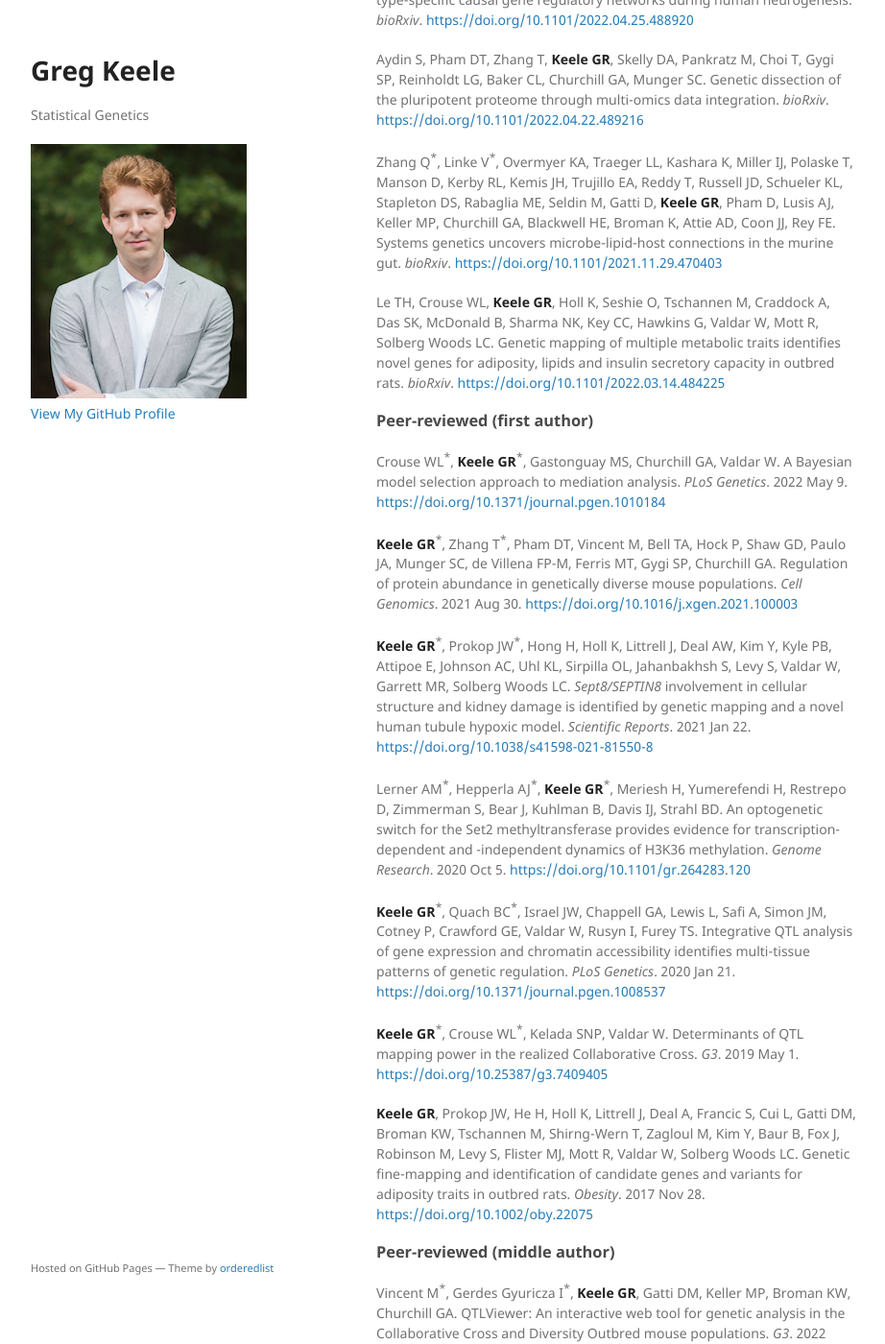
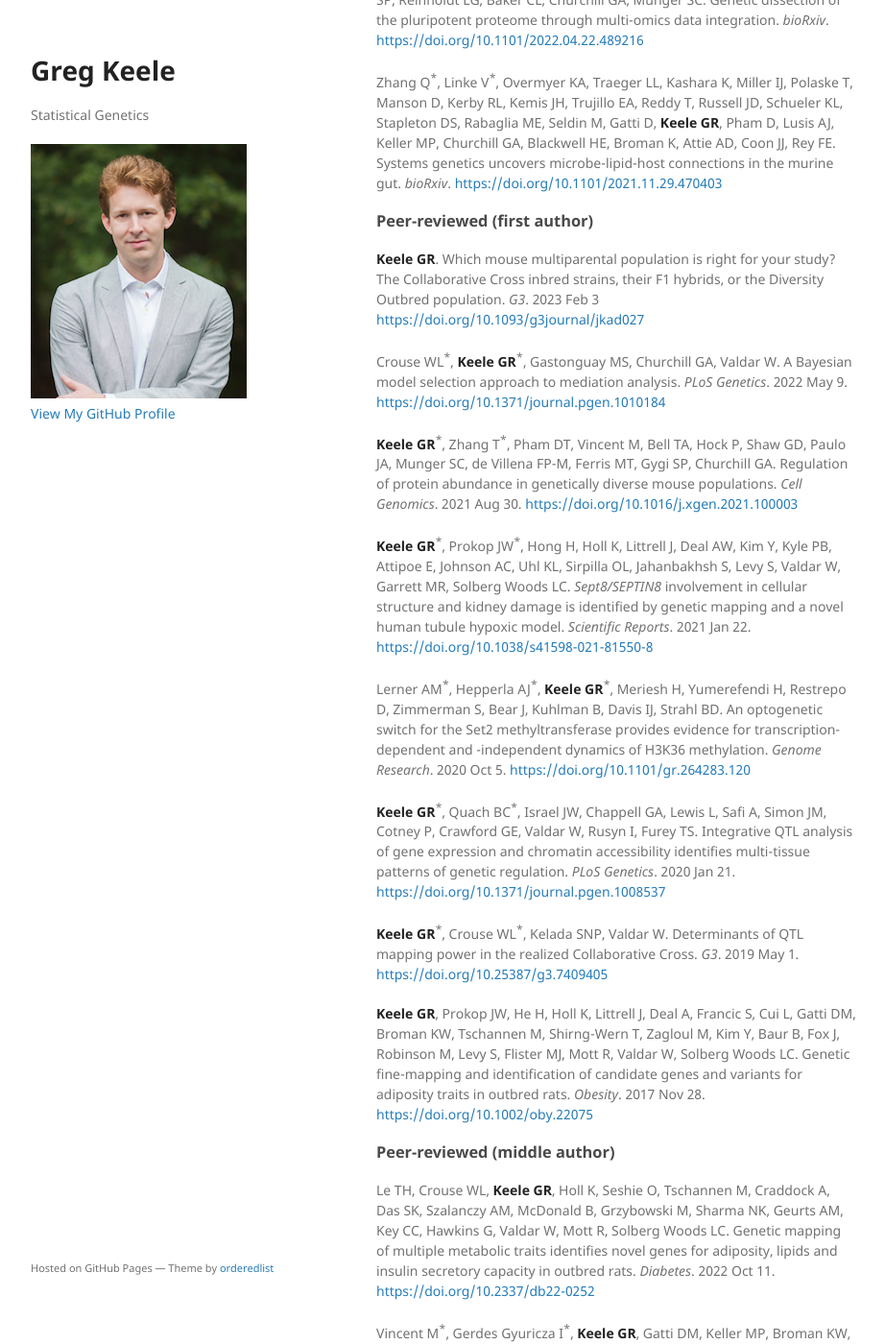
Before and after one commit to gkeele/gkeele.github.io, a Jekyll site: the page built from publications.md, in a window 1280 px wide and 1400 px high, scrolled down 653 px. Shown: the whole window at 96% size, without its empty margins (178-1100 px from the left). Built offline with Jekyll 4.4.1, drawn with Linux system fonts in a browser that asks for light colours; our own code applies the rules of GitHub Pages for plain Markdown files; some of the changed text lies outside the part shown.

Commit message:
Updated publications

```diff
--- a/publications.md
+++ b/publications.md
@@ -8,8 +8,6 @@ layout: default
 ### Preprints
 
 **Keele GR**, Maurizio PL, Oreper D, Valdar W. Bayesian decision theoretic design of two-founder experimental crosses given diallel data. *bioRxiv*. [https://doi.org/10.1101/489682](https://www.biorxiv.org/content/10.1101/489682)
-
-**Keele GR**. Which mouse multiparental population is right for your study? The Collaborative Cross inbred strains, their F1 hybrids, or the Diversity Outbred population.*bioRxiv*. [https://doi.org/10.1101/2022.08.26.505416](https://doi.org/10.1101/2022.08.26.505416)
 
 **Keele GR**, Zhang J, Szpyt J, Korstanje R, Gygi SP, Churchill GA, Schweppe DK. Determination of cross-tissue and tissue-specific aging changes in murine proteomes. *bioRxiv*. [https://doi.org/10.1101/2022.05.17.492125](https://doi.org/10.1101/2022.05.17.492125)
 
@@ -23,9 +21,9 @@ Aydin S, Pham DT, Zhang T, **Keele GR**, Skelly DA, Pankratz M, Choi T, Gygi SP,
 
 Zhang Q<sup>\*</sup>, Linke V<sup>\*</sup>, Overmyer KA, Traeger LL, Kashara K, Miller IJ, Polaske T, Manson D, Kerby RL, Kemis JH, Trujillo EA, Reddy T, Russell JD, Schueler KL, Stapleton DS, Rabaglia ME, Seldin M, Gatti D, **Keele GR**, Pham D, Lusis AJ, Keller MP, Churchill GA, Blackwell HE, Broman K, Attie AD, Coon JJ, Rey FE. Systems genetics uncovers microbe-lipid-host connections in the murine gut. *bioRxiv*. [https://doi.org/10.1101/2021.11.29.470403](https://doi.org/10.1101/2021.11.29.470403)
 
-Le TH, Crouse WL, **Keele GR**, Holl K, Seshie O, Tschannen M, Craddock A, Das SK, McDonald B, Sharma NK, Key CC, Hawkins G, Valdar W, Mott R, Solberg Woods LC. Genetic mapping of multiple metabolic traits identifies novel genes for adiposity, lipids and insulin secretory capacity in outbred rats. *bioRxiv*. [https://doi.org/10.1101/2022.03.14.484225](https://doi.org/10.1101/2022.03.14.484225)
+### Peer-reviewed (first author)
 
-### Peer-reviewed (first author)
+**Keele GR**. Which mouse multiparental population is right for your study? The Collaborative Cross inbred strains, their F1 hybrids, or the Diversity Outbred population. *G3*. 2023 Feb 3 [https://doi.org/10.1093/g3journal/jkad027](https://doi.org/10.1093/g3journal/jkad027)
 
 Crouse WL<sup>\*</sup>, **Keele GR**<sup>\*</sup>, Gastonguay MS, Churchill GA, Valdar W. A Bayesian model selection approach to mediation analysis. *PLoS Genetics*. 2022 May 9. [https://doi.org/10.1371/journal.pgen.1010184](https://journals.plos.org/plosgenetics/article?id=10.1371/journal.pgen.1010184#sec031)
 
@@ -43,13 +41,15 @@ Lerner AM<sup>\*</sup>, Hepperla AJ<sup>\*</sup>, **Keele GR**<sup>\*</sup>, Mer
 
 ### Peer-reviewed (middle author)
 
+Le TH, Crouse WL, **Keele GR**, Holl K, Seshie O, Tschannen M, Craddock A, Das SK, Szalanczy AM, McDonald B, Grzybowski M, Sharma NK, Geurts AM, Key CC, Hawkins G, Valdar W, Mott R, Solberg Woods LC. Genetic mapping of multiple metabolic traits identifies novel genes for adiposity, lipids and insulin secretory capacity in outbred rats. *Diabetes*. 2022 Oct 11. [https://doi.org/10.2337/db22-0252](https://doi.org/10.2337/db22-0252)
+
 Vincent M<sup>\*</sup>, Gerdes Gyuricza I<sup>\*</sup>, **Keele GR**, Gatti DM, Keller MP, Broman KW, Churchill GA. QTLViewer: An interactive web tool for genetic analysis in the Collaborative Cross and Diversity Outbred mouse populations. *G3*. 2022 June 15. [https://doi.org/10.1093/g3journal/jkac146](https://doi.org/10.1093/g3journal/jkac146)
 
 Crouse WL<sup>\*</sup>, Das SK<sup>\*</sup>, Le TH, **Keele GR**, Holl K, Seshie O, Craddock L, Sharma N, Comeau M, Langefeld CD, Hawkins G, Mott R, Valdar W, Solberg Woods LC. Transcriptome-wide analyses of adipose tissue in outbred rats reveal novel genetic regulatory mechanisms relevant to obesity for humans. *Physiological Genomics*. 2022 June 1. [https://doi.org/10.1152/physiolgenomics.00172.2021](https://doi.org/10.1152/physiolgenomics.00172.2021)
 
-Gerdes Gyuricza I, Chick JM, **Keele GR**, Deighan AG, Munger SC, Korstanje RC, Gygi SP, Churchill GA. Genome-wide transcript and protein analysis highlights the role of protein homeostasis in the aging mouse heart. *Genome Research*. 2022 March 11. [https://doi.org/10.1101/gr.275672.121](https://genome.cshlp.org/content/32/5/838.long)
+Gerdes Gyuricza I, Chick JM, **Keele GR**, Deighan AG, Munger SC, Korstanje RC, Gygi SP, Churchill GA. Genome-wide transcript and protein analysis highlights the role of protein homeostasis in the aging mouse heart. *Genome Research*. 2022 March 11. [https://doi.org/10.1101/gr.275672.121](https://doi.org/10.1101/gr.275672.121)
 
-Čuklina J, Lee CH, Williams EG, Sajic T, Collins BC, Rodríguez Martínez M, Sharma VS, Wendt F, Goetze S, **Keele GR**, Wollscheid B, Aebersold R, Pedrioli PGA. Diagnostics and correction of batch effects in large-scale proteomics studies: a tutorial. *Molecular Systems Biology*. 2021 Aug 1. [http://doi.org/10.15252/msb.202110240](https://www.embopress.org/doi/full/10.15252/msb.202110240)
+Čuklina J, Lee CH, Williams EG, Sajic T, Collins BC, Rodríguez Martínez M, Sharma VS, Wendt F, Goetze S, **Keele GR**, Wollscheid B, Aebersold R, Pedrioli PGA. Diagnostics and correction of batch effects in large-scale proteomics studies: a tutorial. *Molecular Systems Biology*. 2021 Aug 1. [http://doi.org/10.15252/msb.202110240](http://doi.org/10.15252/msb.202110240)
 
 Zhang T, **Keele GR**, Churchill GA, Gygi SP, Paulo JA. Strain-specific peptide (SSP) interference reference sample: A genetically encoded quality control standard for isobaric tagging strategies. *Analytical Chemistry* 2021 Mar 18. [https://doi.org/10.1021/acs.analchem.0c05483](https://doi.org/10.1021/acs.analchem.0c05483)
 
```
